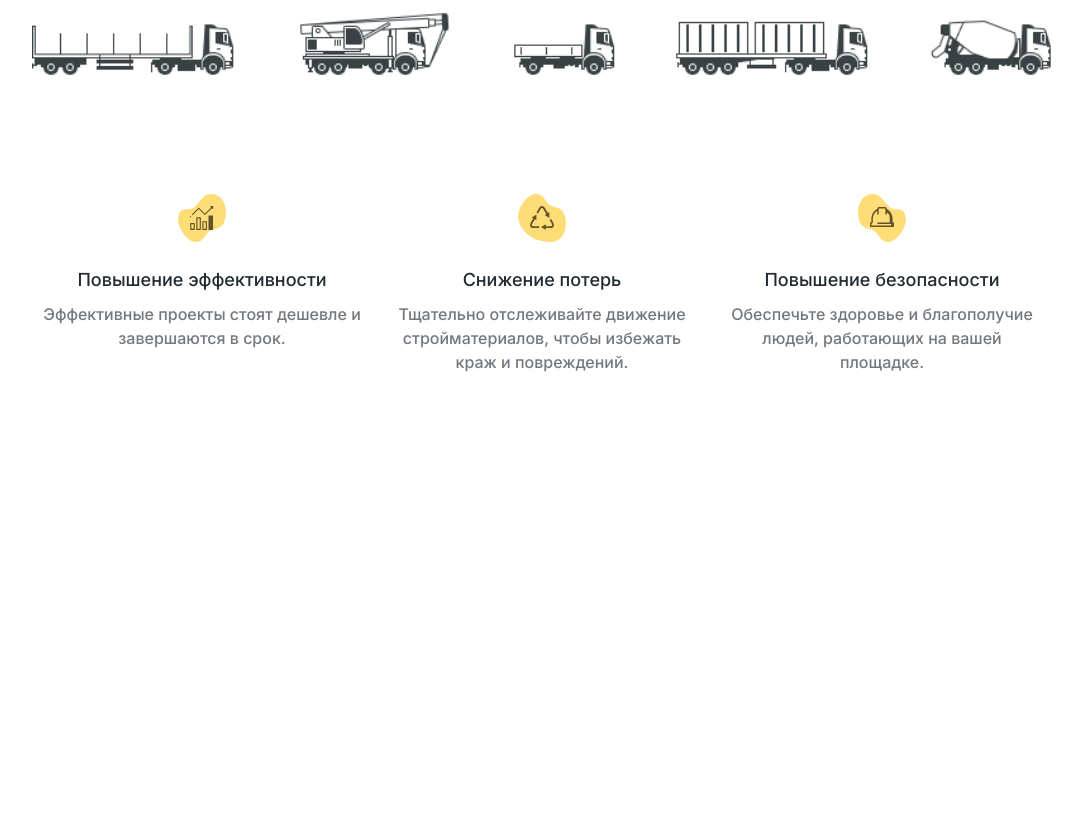
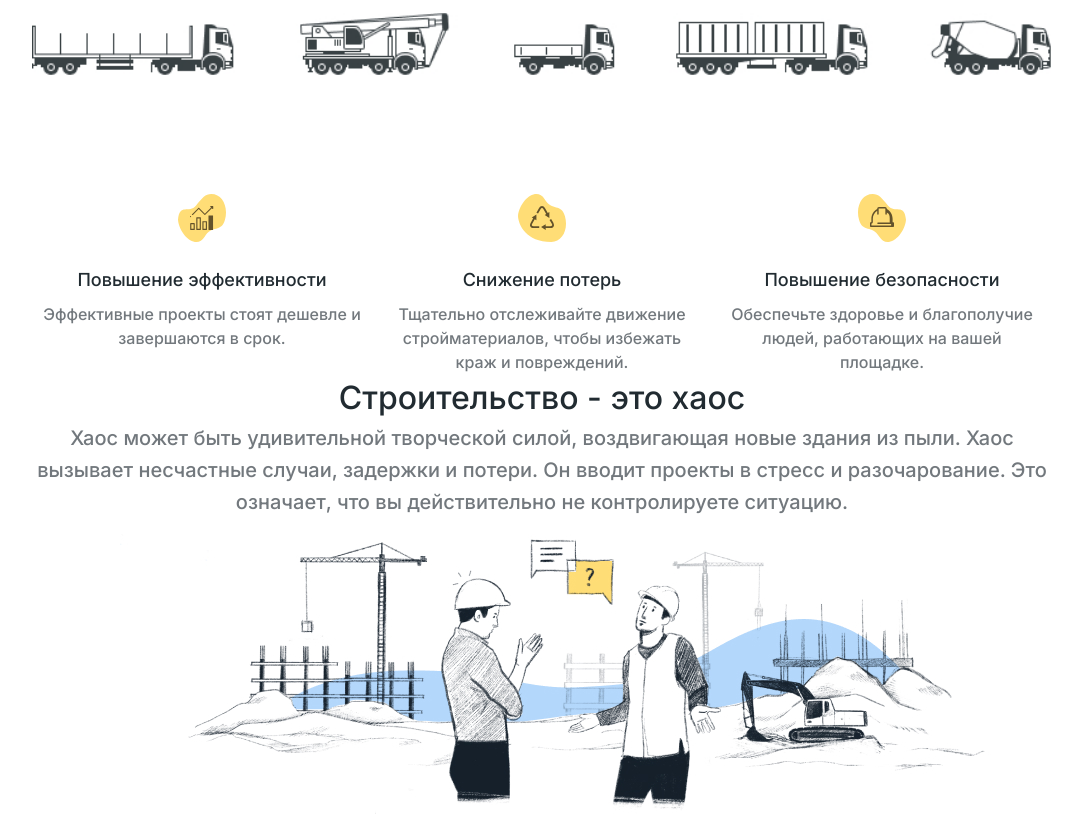
Before and after one commit to LysiukOleksandr/Construction-Landing-Page, a website: page app/index.html in a window 1280 px wide. Shown: the part 845-1673 px from the top of the page, without its empty margins (98-1180 px from the left). Before the commit the page ends 1219 px from the top, so only its background shows below. Drawn offline with Linux system fonts and the light colour scheme.

Commit message:
html(construction)

```diff
--- a/app/index.html
+++ b/app/index.html
@@ -249,6 +249,19 @@
             </div>
           </div>
         </section>
+
+        <section class="construction">
+          <h2 class="construction__title title">Строительство - это хаос</h2>
+          <p class="construction__subtitle subtitle">
+            Хаос может быть удивительной творческой силой, воздвигающая новые
+            здания из пыли. Хаос вызывает несчастные случаи, задержки и потери.
+            Он вводит проекты в стресс и разочарование. Это означает, что вы
+            действительно не контролируете ситуацию.
+          </p>
+          <div class="construction__image">
+            <img src="./img/people-1.jpg" alt="people" />
+          </div>
+        </section>
       </div>
     </main>
 
--- a/app/scss/style.scss
+++ b/app/scss/style.scss
@@ -110,6 +110,14 @@ li {
     background: #ffdd76;
     border: 1px solid #ffdd76;
   }
+}
+
+.title {
+  @extend %title;
+}
+
+.subtitle {
+  @extend %subtitle;
 }
 
 .secondary-title {
@@ -366,6 +374,8 @@ li {
   }
 }
 
+//construction
+
 // animations
 
 @keyframes button-dark {
```
Also changed, not shown: app/css/style.min.css.
